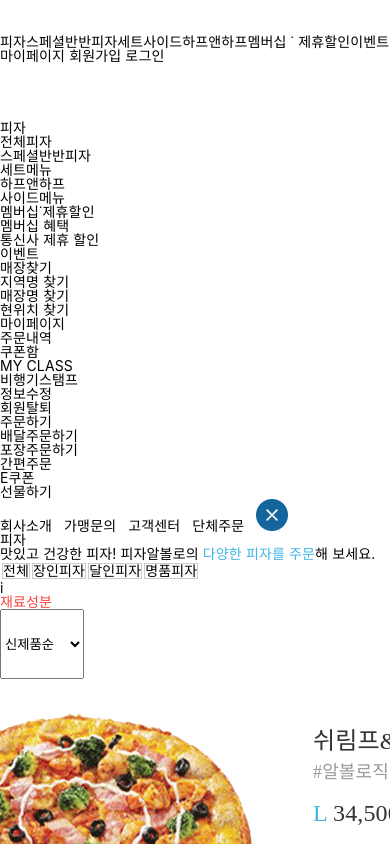
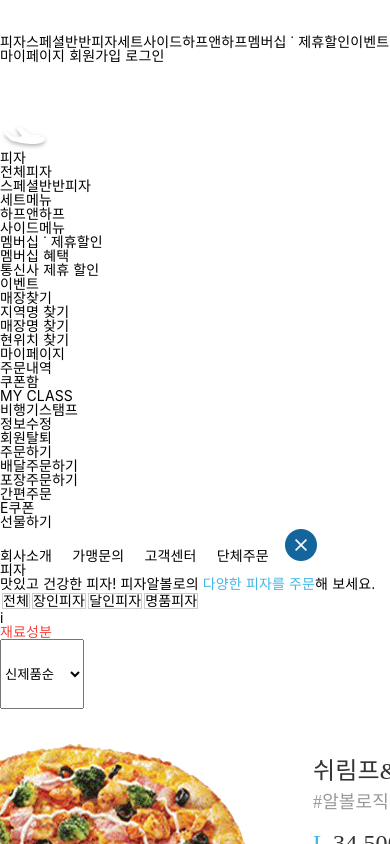
Before and after one commit to winteeeee/wp_termproject, a React (Create React App) app: page / in a window 390 px wide. Both pictures are taken after a click on the element "피자". Shown: the top 844 px of the page. Built offline with nearby package versions, Linux system fonts and the light colour scheme; a web font is replaced by a local one.

Commit message:
Update-page
update main page & pizza page

```diff
--- a/src/components/main_page/HeaderLayout.css
+++ b/src/components/main_page/HeaderLayout.css
@@ -1,8 +1,3 @@
-.icon-airplane {
-    left: 288px;
-    display: none;
-}
-
 @media (min-width: 986px) {
 /*<web-main-tab-header>*/
     .web-main-tab-header-layout .web-main-tab-header {
@@ -169,6 +164,10 @@
         vertical-align: top;
     }
 
+    .web-main-tab-header-layout .web-main-tab-header .web-main-tab-collapse .web-collapse-tab-top .collapse-tab-item:first-child+.collapse-tab-item+.collapse-tab-item {
+        width: 18.28%;
+    }
+
     .web-main-tab-header-layout .web-main-tab-header .web-main-tab-collapse .web-collapse-tab-top .tab-item:first-child {
         color: #001951;
         font-size: 21px;
--- a/src/components/main_page/HeaderLayout.js
+++ b/src/components/main_page/HeaderLayout.js
@@ -1,4 +1,4 @@
-import React, {useState} from 'react';
+import React, {useState, useEffect} from 'react';
 
 import "./HeaderLayout.css";
 
@@ -9,18 +9,36 @@ import icon_airplane from "./img/header_layout/icon_airplane.png";
 import icon_arrow_more from "./img/header_layout/icon_arrow_more.png";
 import x_button from "./img/header_layout/x_button.png";
 
+const pageData = {
+    main: 0,
+    pizza: 1
+}
+
 const HeaderLayout = ({gotoMain, gotoPizza}) => {
     const [isOpen, setMenu] = useState(false);
+    const [pageNum, setPage] = useState(pageData.main);
 
     function toggleMenu() {
         setMenu(isOpen => !isOpen);
     }
 
+    function gotoPizzaPage() {
+        gotoPizza();
+        setMenu(false);
+        setPage(pageData.pizza);
+    }
+
+    function gotoMainPage() {
+        gotoMain();
+        setMenu(false);
+        setPage(pageData.main);
+    }
+
     return(
         <div className="web-main-tab-header">
-            <MainTabTop toggleMenu={toggleMenu} gotoMain={gotoMain} gotoPizza={gotoPizza}></MainTabTop>
-            <LayoutTabSlide></LayoutTabSlide>
-            <MainTabCollapse isOpen={isOpen} toggleMenu={toggleMenu} gotoPizza={gotoPizza}></MainTabCollapse>
+            <MainTabTop toggleMenu={toggleMenu} gotoMain={gotoMainPage} gotoPizza={gotoPizzaPage}></MainTabTop>
+            <LayoutTabSlide pageNum={pageNum}></LayoutTabSlide>
+            <MainTabCollapse isOpen={isOpen} gotoPizza={gotoPizzaPage}></MainTabCollapse>
         </div>
     );
 }
@@ -56,40 +74,60 @@ function MainTabTop({toggleMenu, gotoMain, gotoPizza}) {
     );
 }
 
-function LayoutTabSlide() {
+function LayoutTabSlide({pageNum}) {
+    const minLeft = 284;
+    const minWindowWidth = 1297;
+    const [leftValue, setLeftValue] = useState(minLeft);
+
+    useEffect(() => {
+        const handleWindowResize = () => {
+            const windowWidth = window.innerWidth;
+
+            if (windowWidth > minWindowWidth) {
+                setLeftValue(() => minLeft + (windowWidth - minWindowWidth) * 0.425);
+            }
+        };
+
+        window.addEventListener('resize', handleWindowResize);
+
+        return () => {
+            window.removeEventListener('resize', handleWindowResize);
+        };
+    }, []);
+
+    const iconStyle = {
+        left: `${leftValue}px`,
+        display: pageNum === 0 ? "none" : "block"
+    }
+
     return(
         <div className="layout-tab-slide">
-            <img src={icon_airplane} alt="#" className="icon-airplane"></img>
+            <img src={icon_airplane} alt="#" className="icon-airplane" style={iconStyle}></img>
             <div className="tab-slide-line"></div>
         </div>
     );
 }
 
-function MainTabCollapse({isOpen, toggleMenu, gotoPizza}) {
+function MainTabCollapse({isOpen, gotoPizza}) {
     const collapseArray =
     [["사이드메뉴"],
-    ["멤버십˙제휴할인", "멤버십 혜택", "통신사 제휴 할인"],
+    ["멤버십 ˙ 제휴할인", "멤버십 혜택", "통신사 제휴 할인"],
     ["이벤트"],
     ["매장찾기", "지역명 찾기", "매장명 찾기", "현위치 찾기"],
     ["마이페이지", "주문내역", "쿠폰함", "MY CLASS", "비행기스탬프", "정보수정", "회원탈퇴"],
     ["주문하기", "배달주문하기", "포장주문하기", "간편주문", "E쿠폰", "선물하기"]];
 
-    const middleItemArray = ["회사소개", "가맹문의", "고객센터", "단체주문"];
-
-    function onClickItem() {
-        toggleMenu();
-        gotoPizza();
-    };
+    const middleItemArray = [" 회사소개 ", " 가맹문의 ", " 고객센터 ", " 단체주문 "];
 
     return(
         <div className={`web-main-tab-collapse ${isOpen ? "open" : ''}`}>
             <div className="web-collapse-tab-top">
                 <div className="collapse-tab-item">
-                    <div onClick={()=>onClickItem()} className="tab-item">피자</div>
-                    <div onClick={()=>onClickItem()} className="tab-item">전체피자</div>
-                    <div className="tab-item">스페셜반반피자</div>
-                    <div className="tab-item">세트메뉴</div>
-                    <div className="tab-item">하프앤하프</div>
+                    <div onClick={()=>gotoPizza()} className="tab-item"> 피자 </div>
+                    <div onClick={()=>gotoPizza()} className="tab-item"> 전체피자 </div>
+                    <div className="tab-item"> 스페셜반반피자 </div>
+                    <div className="tab-item"> 세트메뉴 </div>
+                    <div className="tab-item"> 하프앤하프 </div>
             </div>
                 {collapseArray.map((array, index) => (
                     <TabsCollapse key={index} itemArray={array}></TabsCollapse>
--- a/src/components/main_page/MainContent.js
+++ b/src/components/main_page/MainContent.js
@@ -37,7 +37,7 @@ function MainImageSlide() {
             setTimeout(() => {
                 setCurrentSlide(1);
                 setMoveDelay(300);
-            }, 1);
+            }, 100);
         } else {
             const nextSlide = (currentSlide + 1) % totalSlides;
             setCurrentSlide(nextSlide);
--- a/src/components/pizza/Pizza.js
+++ b/src/components/pizza/Pizza.js
@@ -46,12 +46,14 @@ function PizzaTab() {
         <div className="pc-pizzamenu-depth-tab-area">
             <div className="layout-tab-whole pc-pizzamenu-depth-tab">
                 <table className="tab-container-web">
+                    <tbody>
                         <tr className="column">
                             <td className="tab-title active" style={tabStyle}>전체</td>
                             <td className="tab-title default" style={tabStyle}>장인피자</td>
                             <td className="tab-title default" style={tabStyle}>달인피자</td>
                             <td className="tab-title default" style={tabStyle}>명품피자</td>
                         </tr>
+                    </tbody>
                 </table>
             </div>
         </div>
@@ -75,7 +77,17 @@ function PizzaMenu() {
                 </div>
             </div>
             <PizzaList></PizzaList>
-            <div className="pizzamenu-pagination"></div>
+            <div className="pizzamenu-pagination">
+                <div className="layout-pagination-whole">
+                    <div className="layout-pagination el-pagination">
+                        <button type="button" disabled="disabled" className="btn-prev">
+                            <i className="el-icon el-icon"></i>
+                        </button>
+                        <ul className="el-pager"></ul>
+                        <button type="button" className="btn-next"></button>
+                    </div>
+                </div>
+            </div>
         </div>
     );
 }
@@ -84,6 +96,14 @@ function PizzaList() {
     return(
         <div className="pc-pizzamenu-card-area">
             {pizzaData.map((pizza, index) => (
+                <PizzaItem key={index} pizza={pizza}></PizzaItem>
+            ))}
+        </div>
+    );
+}
+
+function PizzaItem({pizza}) {
+    return(
         <div className="pizzamenu-area-item">
             <div className="carditem-web-container">
                 <div className="image-container">
@@ -128,7 +148,5 @@ function PizzaList() {
                 </div>
             </div>
         </div>
-            ))}
-        </div>
     );
 }
--- a/src/components/pizza/PizzaData.js
+++ b/src/components/pizza/PizzaData.js
@@ -94,5 +94,16 @@ const pizzaData = [
         topping3: "치즈"
     }
 ];
+export default pizzaData;
 
-export default pizzaData;
+export function getMasterPizza() {
+    return pizzaData.filter(pizza => pizza.kind === pizzaKind.masterPizza);
+}
+
+export function getExpertPizza() {
+    return pizzaData.filter(pizza => pizza.kind === pizzaKind.expertPizza);
+}
+
+export function getLuxuryPizza() {
+    return pizzaData.filter(pizza => pizza.kind === pizzaKind.luxuryPizza);
+}
```
Lines whose indentation alone changed are shown as unchanged.
